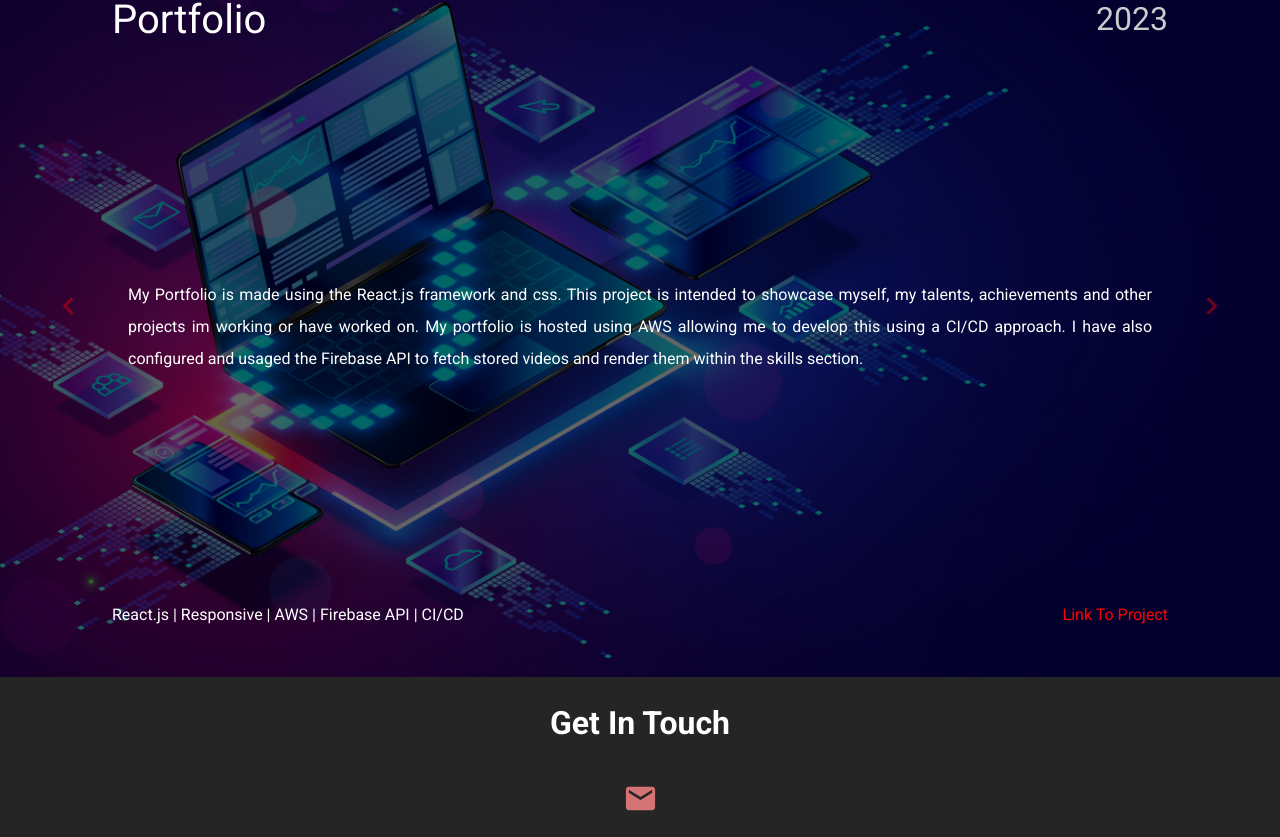
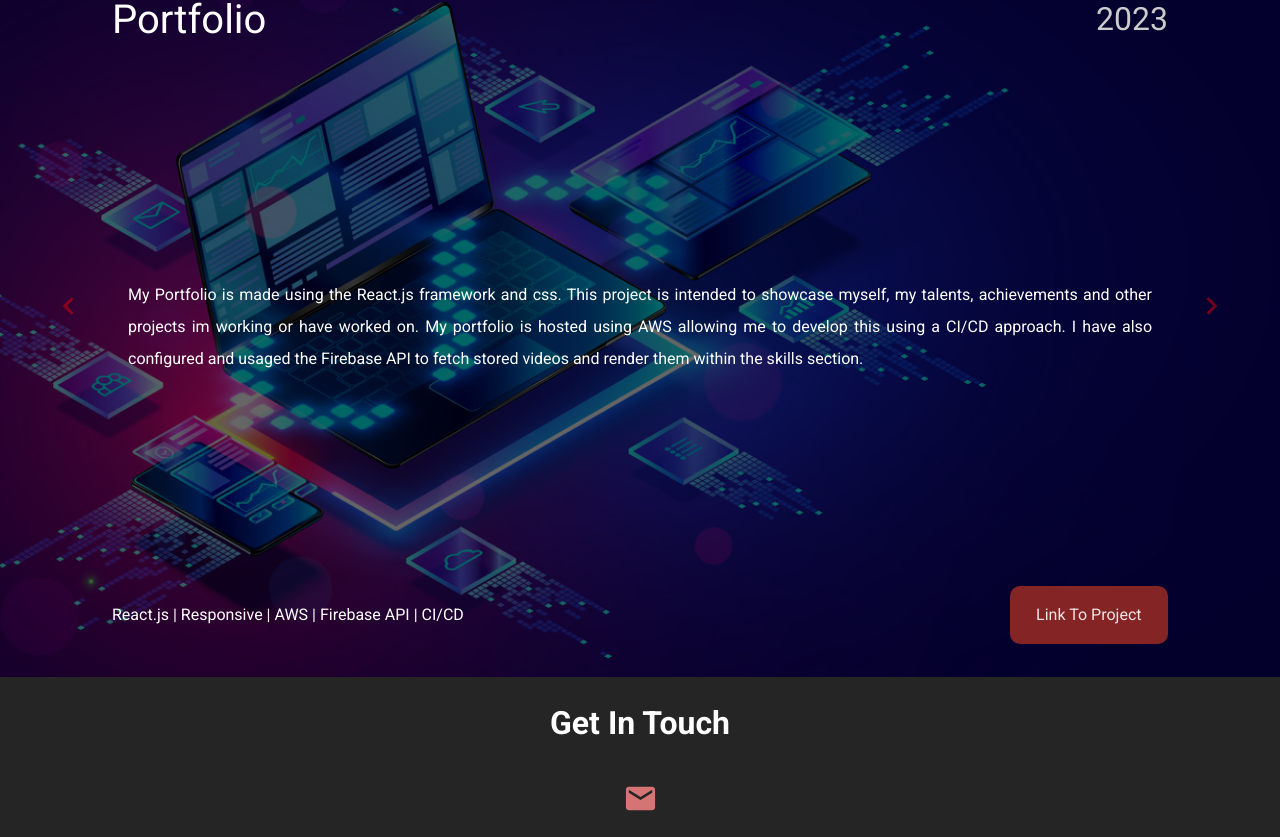
Before and after one commit to Pritesh2k/pritesh-portfolio-aws, a React (Create React App) app: page / in a window 1280 px wide. Shown: the part 2105-2942 px from the top of the page. Built offline with nearby package versions, Linux system fonts and the light colour scheme; no server answers.

Commit message:
added button style to portfolio

```diff
--- a/src/JS/Carousel/carousel.css
+++ b/src/JS/Carousel/carousel.css
@@ -124,7 +124,7 @@
 .carousel-keywords-link-container {
     display: flex;
     align-items: center;
-    justify-content: center;
+    justify-content: space-between;
     width: 100%;
     height: 15%;
 }
@@ -132,15 +132,24 @@
 .project-link {
     display: flex;
     align-items: center;
-    justify-content: right;
-    width: 20%;
-    height: 100%;
+    justify-content: center;
+    width: 15%;
+    height: 50%;
+    border-radius: 10px;
+
+    background-color: #852424;
+    transition: all 0.3s ease-in-out;
 }
 
 .project-link a {
     text-decoration: none;
     font-size: 1.25vw;
-    color: rgb(255, 0, 0);
+    color: rgba(255, 255, 255, 0.884);
+}
+
+.project-link:hover{
+    color: white;
+    background-color: #fd2121;
 }
 
 @media screen and (max-width: 820px) {
```
